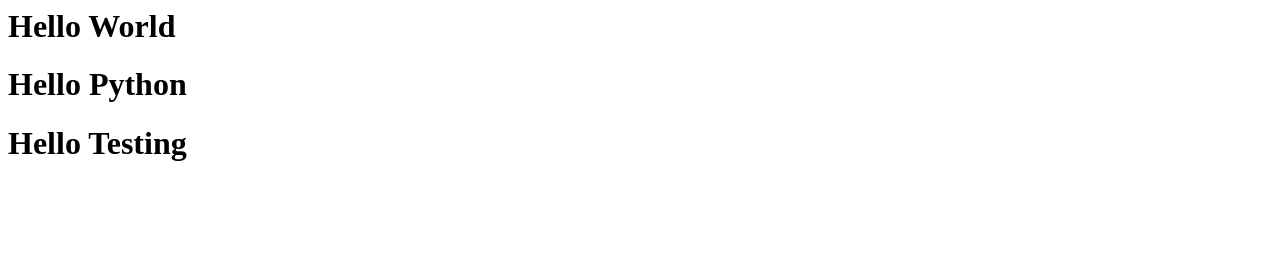
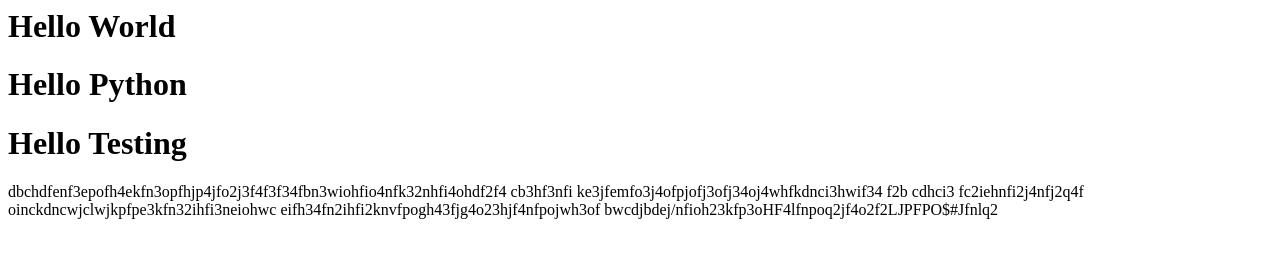
Before and after one commit to mr-shanks/First_Project, a plain HTML site: page index.html in a window 1280 px wide. Drawn offline with Linux system fonts and the light colour scheme.

Commit message:
Made a few changes

```diff
--- a/index.html
+++ b/index.html
@@ -21,3 +21,19 @@
 
 </body>
 </html>
+
+<html>
+  dbchdfenf3epofh4ekfn3opfhjp4jfo2j3f4f3f34fbn3wiohfio4nfk32nhfi4ohdf2f4
+</html>
+
+<html>cb3hf3nfi
+  ke3jfemfo3j4ofpjofj3ofj34oj4whfkdnci3hwif34 f2b cdhci3 fc2iehnfi2j4nfj2q4f
+</html>
+
+<html>
+  oinckdncwjclwjkpfpe3kfn32ihfi3neiohwc eifh34fn2ihfi2knvfpogh43fjg4o23hjf4nfpojwh3of
+</html>
+
+<html>
+  bwcdjbdej/nfioh23kfp3oHF4lfnpoq2jf4o2f2LJPFPO$#Jfnlq2
+</html>
```
